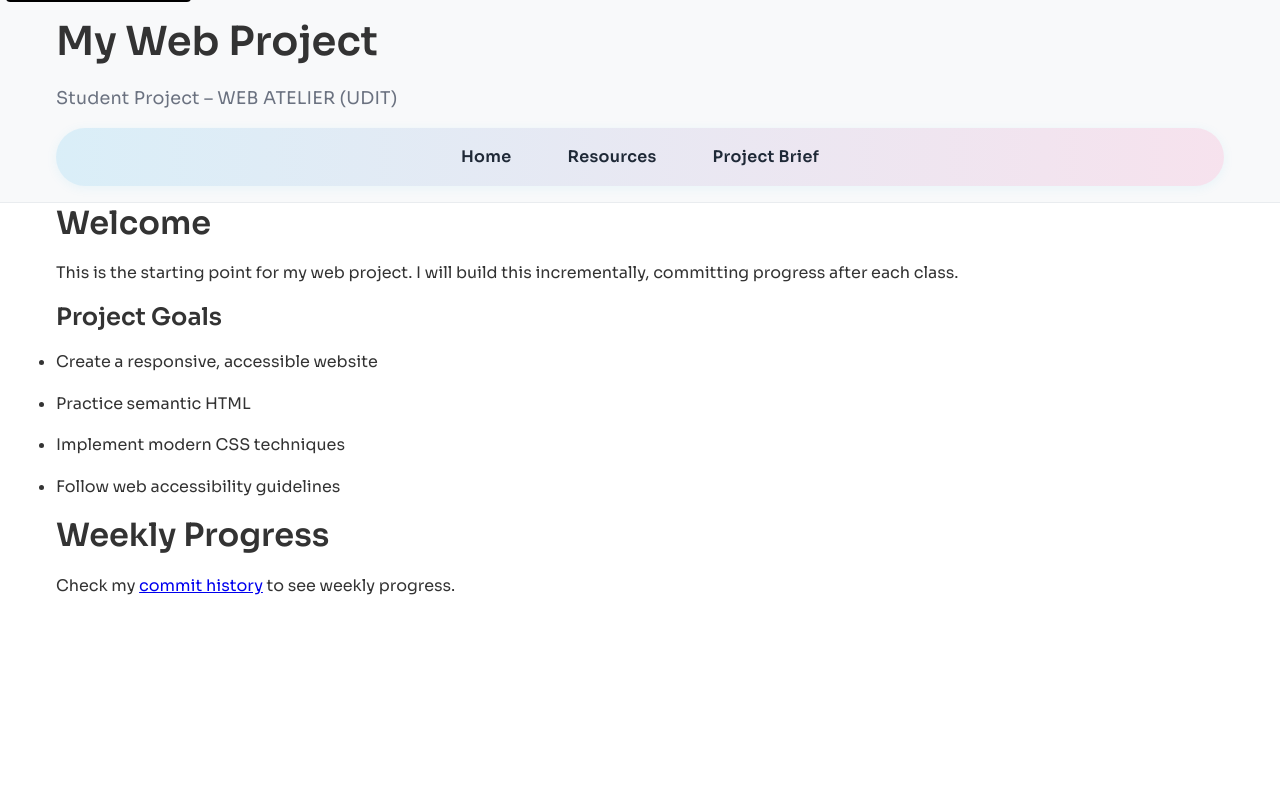
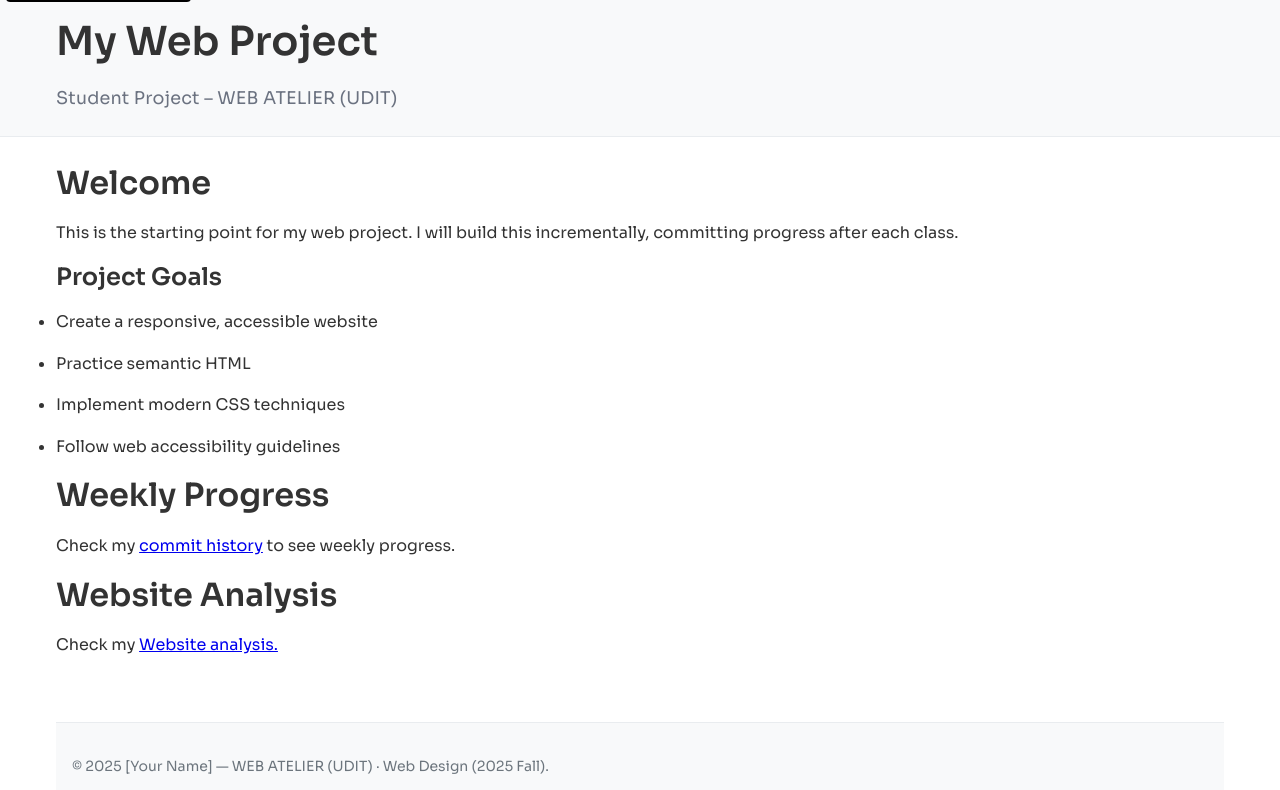
Before and after one commit to lauragonzalezfer10/Laura_Gonzlez_Analysis, a website: page index.html in a window 1280 px wide. Shown: the top 790 px of the page. Drawn offline with Linux system fonts and the light colour scheme.

Commit message:
commitcheck

```diff
--- a/index.html
+++ b/index.html
@@ -25,19 +25,14 @@
       <div class="container">
         <h1>My Web Project</h1>
         <p class="subtitle">Student Project – WEB ATELIER (UDIT)</p>
-        <nav aria-label="Main navigation">
-          <ul class="nav">
-            <li><a href="#main">Home</a></li>
-            <li><a href="resources/index.html">Resources</a></li>
-            <li><a href="project-brief.md">Project Brief</a></li>
-          </ul>
-        </nav>
+
       </div>
     </header>
 
     <!-- Main content: contains the main sections of the page -->
     <main id="main" class="container">
       <!-- Welcome section -->
+       <br>
       <section>
         <h2>Welcome</h2>
         <p>
@@ -68,7 +63,20 @@
           to see weekly progress.
         </p>
       </section>
-    </main>
+    <!-- Weekly progress section -->
+      <section>
+        <h2>Website Analysis</h2>
+        <p>
+          Check my
+          <a
+            href="resources/index.html"
+            >Website analysis.</a
+          >
+
+        </p>
+      </section>
+
+
 
     <!-- Footer: copyright and useful links -->
     <footer>
```
Also changed, not shown: layout & grid containers/index.html (+1 -1 lines), resources/index.html (+0 -2 lines).
